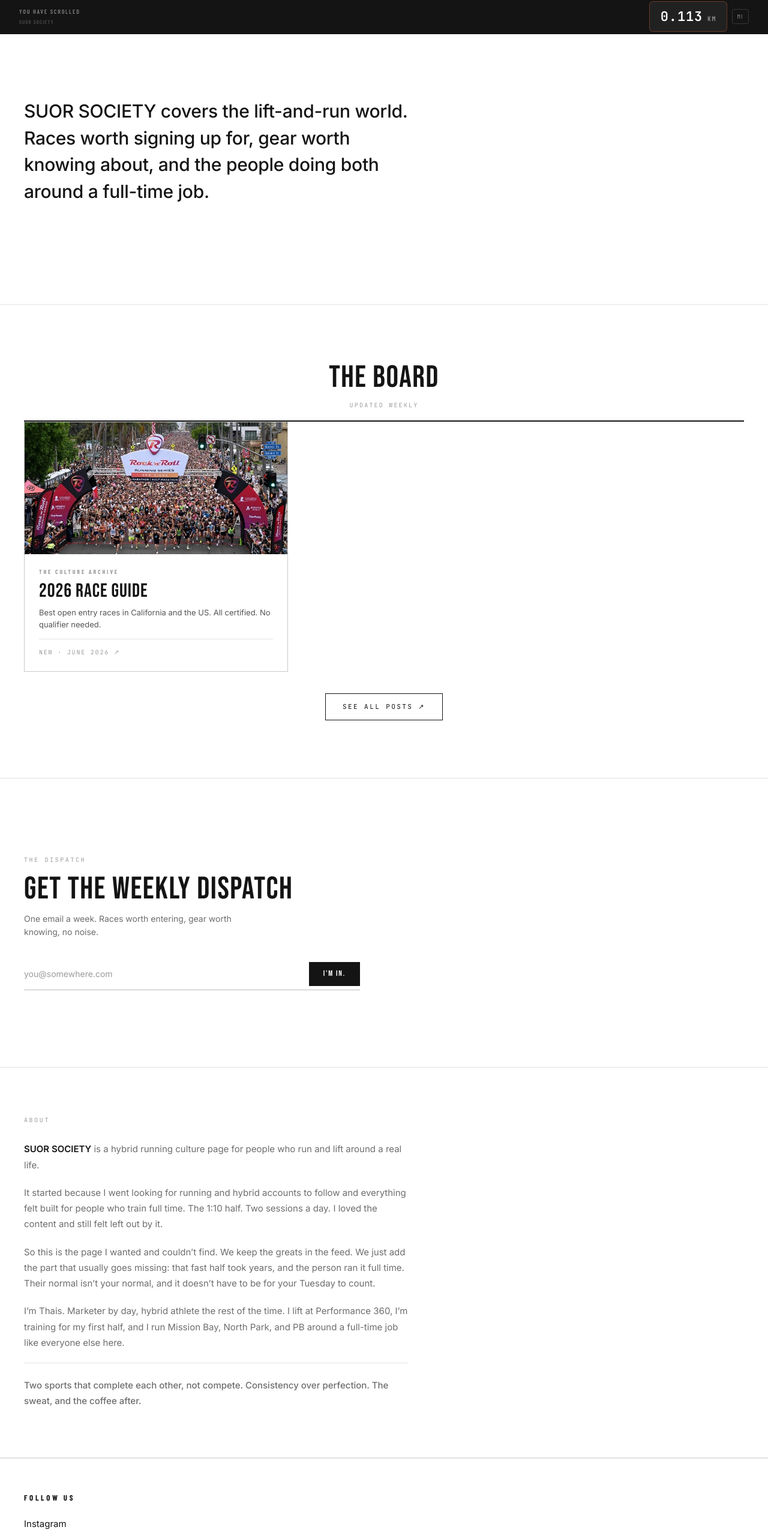
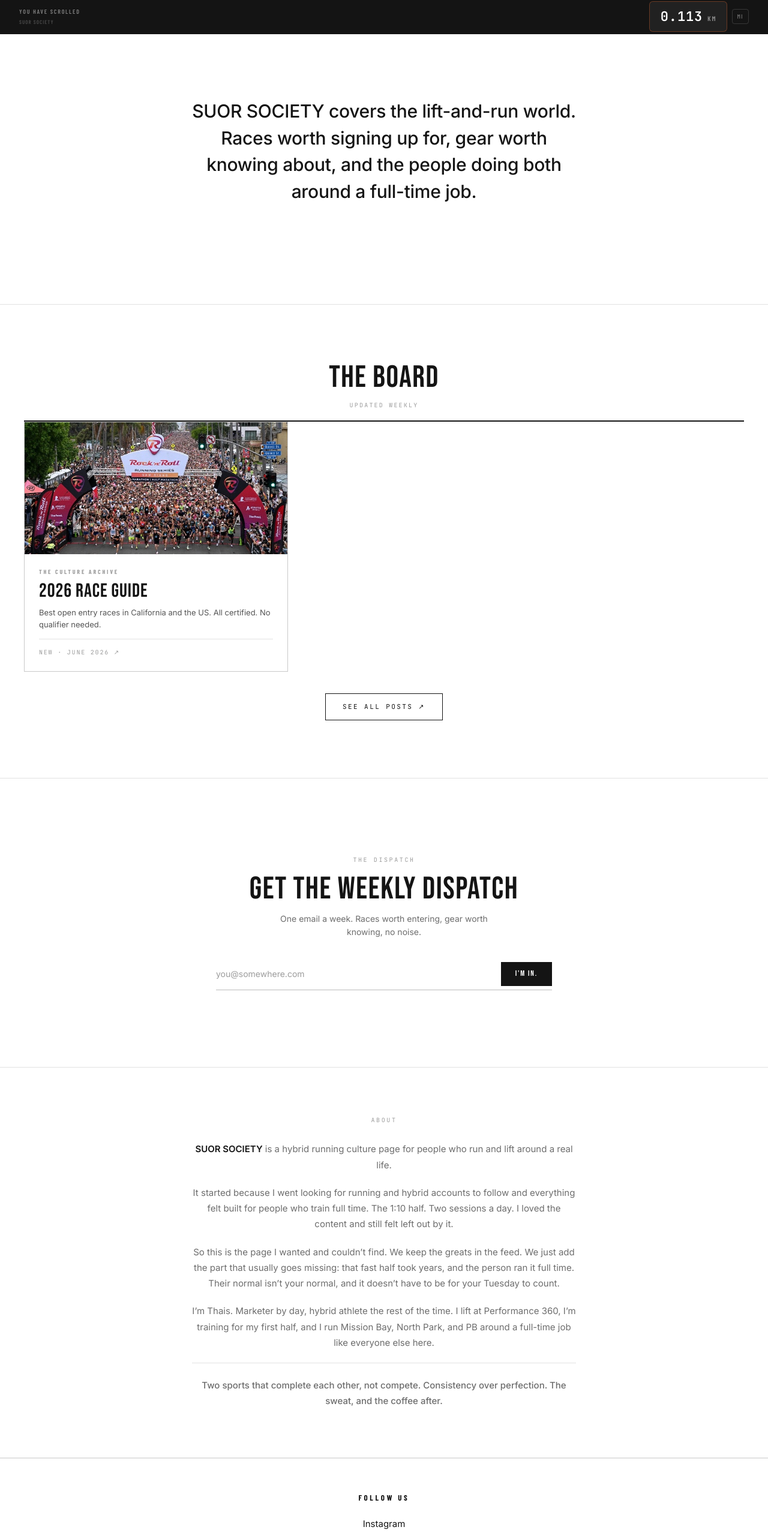
Before and after one commit to thaisoney-netizen/suor-society, a Next.js app: page / in a window 1280 px wide. Shown: the part 803-3369 px from the top of the page at 60% size. Built offline with nearby package versions, Linux system fonts and the light colour scheme.

Commit message:
Center all homepage sections except hero and card grid
Statement, dispatch signup, about narrative, and follow sections are
now centered; the board grid keeps its side-by-side card layout and
the hero stays bottom-right.

https://claude.ai/code/session_019UzURV5xuQ17KZS7sYHW9g

```diff
--- a/src/app/globals.css
+++ b/src/app/globals.css
@@ -327,6 +327,8 @@ a { color: inherit; text-decoration: none; }
   letter-spacing: -.01em;
   color: var(--asphalt);
   max-width: 34ch;
+  margin: 0 auto;
+  text-align: center;
 }
 
 /* ============================================================
@@ -339,6 +341,8 @@ a { color: inherit; text-decoration: none; }
 }
 .signup {
   max-width: 560px;
+  margin: 0 auto;
+  text-align: center;
 }
 .signup-eye {
   font-family: var(--font-jetbrains), monospace;
@@ -360,7 +364,7 @@ a { color: inherit; text-decoration: none; }
   font-size: 14px;
   line-height: 1.6;
   color: var(--ink-2);
-  margin-top: 14px;
+  margin: 14px auto 0;
   max-width: 40ch;
 }
 .signup-row {
@@ -381,6 +385,7 @@ a { color: inherit; text-decoration: none; }
   padding: 16px 0;
   flex: 1;
   min-width: 0;
+  text-align: left;
 }
 .signup-input::placeholder { color: var(--ink-3); }
 .signup-btn {
@@ -413,9 +418,12 @@ a { color: inherit; text-decoration: none; }
   font-size: 10px; letter-spacing: .26em; text-transform: uppercase;
   color: var(--ink-3);
   margin-bottom: 28px;
+  text-align: center;
 }
 .about-narrative {
   max-width: 640px;
+  margin: 0 auto;
+  text-align: center;
 }
 .about-closing {
   color: var(--asphalt);
@@ -606,6 +614,7 @@ a { color: inherit; text-decoration: none; }
   font-size: 13px; letter-spacing: .28em; text-transform: uppercase;
   color: var(--asphalt);
   margin-bottom: 20px;
+  text-align: center;
 }
 .follow-link {
   display: block;
@@ -614,6 +623,7 @@ a { color: inherit; text-decoration: none; }
   color: var(--asphalt);
   line-height: 1.8;
   transition: opacity .12s ease-out;
+  text-align: center;
 }
 .follow-link:hover { opacity: .5; }
 
```
